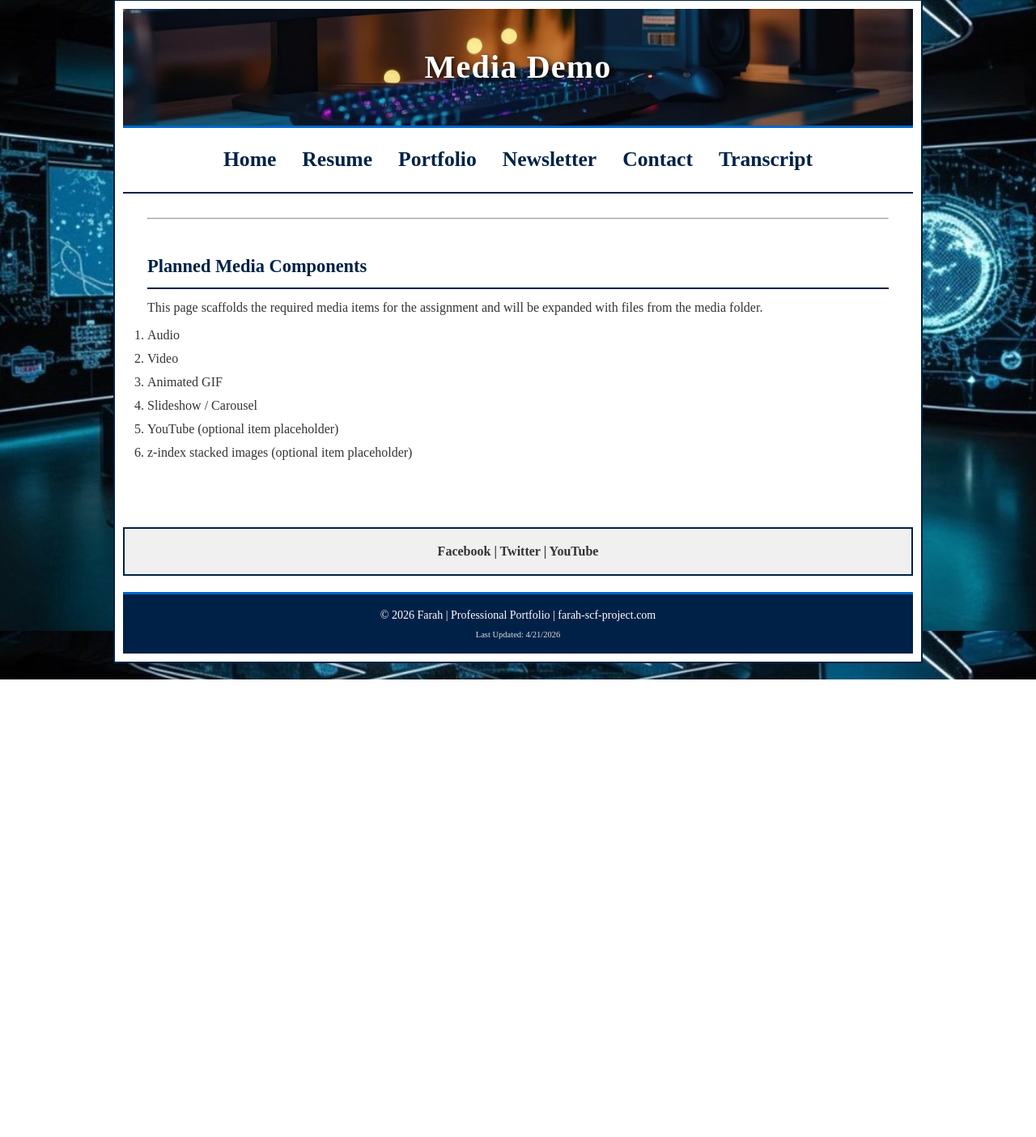
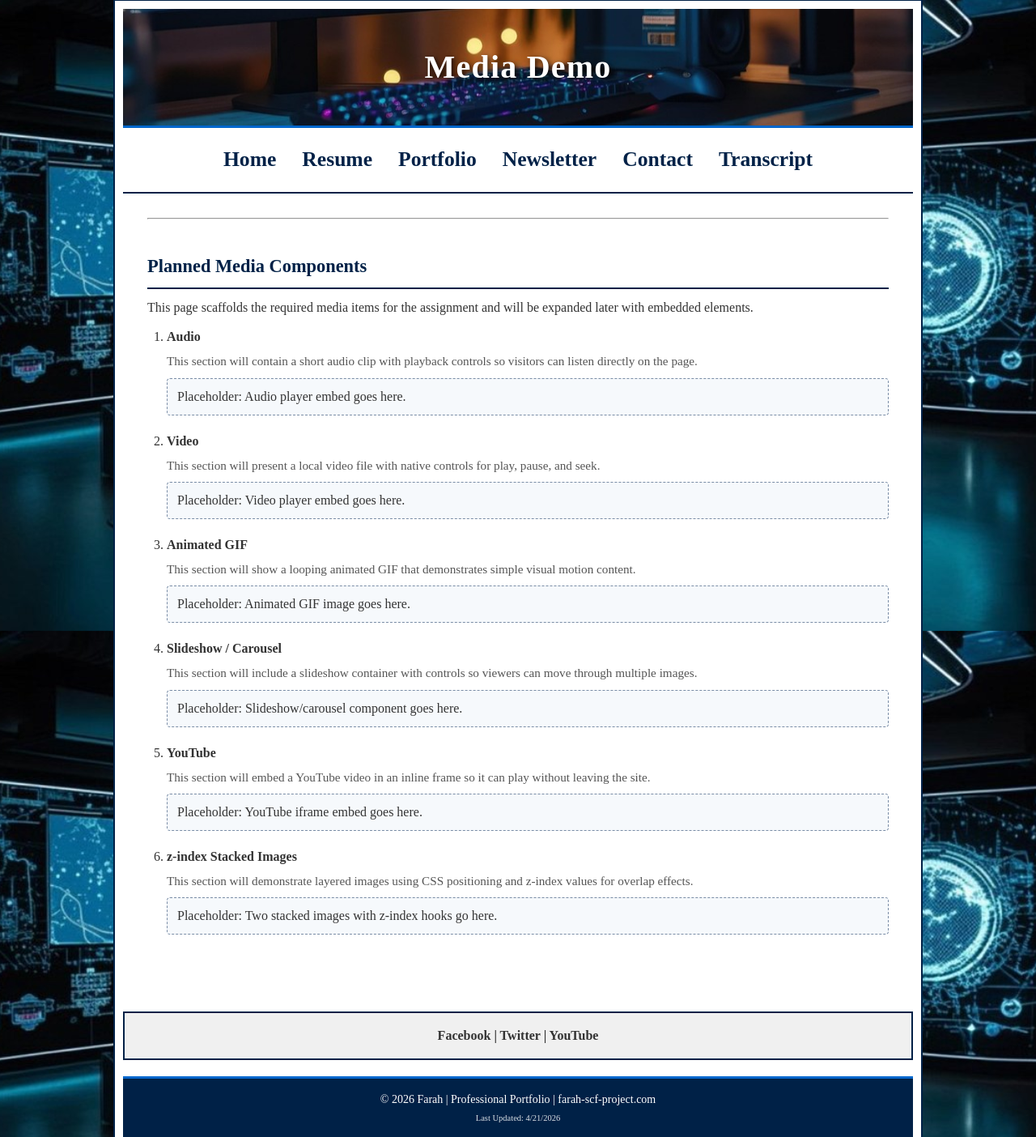
Before and after one commit to Graves217/Farah-SCF-Project-Site, a PHP site: page /media.htm in a window 1280 px wide. Shown: the part 21-1425 px from the top of the page at 81% size. Before the commit the page ends 860 px from the top, so only its background shows below. Run offline with PHP 8.4, Linux system fonts and the light colour scheme.

Commit message:
Add media placeholders and CSS hooks for PR2
Agent-Logs-Url: https://github.com/Graves217/Farah-SCF-Project-Site/sessions/9e5ba09e-26ac-4967-8cdd-eced2e63bd25

Co-authored-by: Graves217 <260338615+Graves217@users.noreply.github.com>

```diff
--- a/farah-scf.css
+++ b/farah-scf.css
@@ -193,6 +193,50 @@ section {
 section h2 {
     color: var(--primary-color);
     border-bottom: 2px solid var(--border-color);
+}
+
+/* Media Demo Placeholder Styles */
+.media-demo {
+    margin-top: 12px;
+    padding-left: 24px;
+}
+
+.media-demo li {
+    margin-bottom: 20px;
+}
+
+.media-note {
+    font-size: 0.95em;
+    color: #555;
+    margin: 6px 0 8px 0;
+}
+
+.media-placeholder {
+    border: 1px dashed #7a8da6;
+    background-color: #f6f9fc;
+    padding: 10px 12px;
+    border-radius: 4px;
+}
+
+.z-stack {
+    position: relative;
+    width: 100%;
+    max-width: 420px;
+    min-height: 180px;
+}
+
+.z-stack img {
+    position: absolute;
+    top: 0;
+    left: 0;
+}
+
+.z-stack .z-back {
+    z-index: 1;
+}
+
+.z-stack .z-front {
+    z-index: 2;
 }
 
 /* Three-Column Resume Layout */
--- a/media.htm
+++ b/media.htm
@@ -36,15 +36,45 @@
 
                     <h2>Planned Media Components</h2>
 
-                    <p>This page scaffolds the required media items for the assignment and will be expanded with files from the media folder.</p>
+                    <p>This page scaffolds the required media items for the assignment and will be expanded later with embedded elements.</p>
 
-                    <ol>
-                        <li>Audio</li>
-                        <li>Video</li>
-                        <li>Animated GIF</li>
-                        <li>Slideshow / Carousel</li>
-                        <li>YouTube (optional item placeholder)</li>
-                        <li>z-index stacked images (optional item placeholder)</li>
+                    <ol class="media-demo">
+                        <li>
+                            <strong>Audio</strong>
+                            <p class="media-note">This section will contain a short audio clip with playback controls so visitors can listen directly on the page.</p>
+                            <div class="media-placeholder">Placeholder: Audio player embed goes here.</div>
+                            <!-- Expected embed skeleton: <audio controls><source src="media/example.mp3" type="audio/mpeg">Your browser does not support the audio element.</audio> -->
+                        </li>
+                        <li>
+                            <strong>Video</strong>
+                            <p class="media-note">This section will present a local video file with native controls for play, pause, and seek.</p>
+                            <div class="media-placeholder">Placeholder: Video player embed goes here.</div>
+                            <!-- Expected embed skeleton: <video controls width="640"><source src="media/example.mp4" type="video/mp4">Your browser does not support the video tag.</video> -->
+                        </li>
+                        <li>
+                            <strong>Animated GIF</strong>
+                            <p class="media-note">This section will show a looping animated GIF that demonstrates simple visual motion content.</p>
+                            <div class="media-placeholder">Placeholder: Animated GIF image goes here.</div>
+                            <!-- Expected embed skeleton: <img src="media/example.gif" alt="Animated example"> -->
+                        </li>
+                        <li>
+                            <strong>Slideshow / Carousel</strong>
+                            <p class="media-note">This section will include a slideshow container with controls so viewers can move through multiple images.</p>
+                            <div class="media-placeholder">Placeholder: Slideshow/carousel component goes here.</div>
+                            <!-- Expected embed skeleton: <div class="slideshow"><button type="button">Prev</button><div class="slides"></div><button type="button">Next</button></div> -->
+                        </li>
+                        <li>
+                            <strong>YouTube</strong>
+                            <p class="media-note">This section will embed a YouTube video in an inline frame so it can play without leaving the site.</p>
+                            <div class="media-placeholder">Placeholder: YouTube iframe embed goes here.</div>
+                            <!-- Expected embed skeleton: <iframe src="https://www.youtube.com/embed/VIDEO_ID" title="YouTube video player" allowfullscreen></iframe> -->
+                        </li>
+                        <li>
+                            <strong>z-index Stacked Images</strong>
+                            <p class="media-note">This section will demonstrate layered images using CSS positioning and z-index values for overlap effects.</p>
+                            <div class="media-placeholder">Placeholder: Two stacked images with z-index hooks go here.</div>
+                            <!-- Expected embed skeleton: <div class="z-stack"><img class="z-back" src="media/background.jpg" alt="Background layer"><img class="z-front" src="media/foreground.png" alt="Foreground layer"></div> -->
+                        </li>
                     </ol>
 
                 </section>
```
